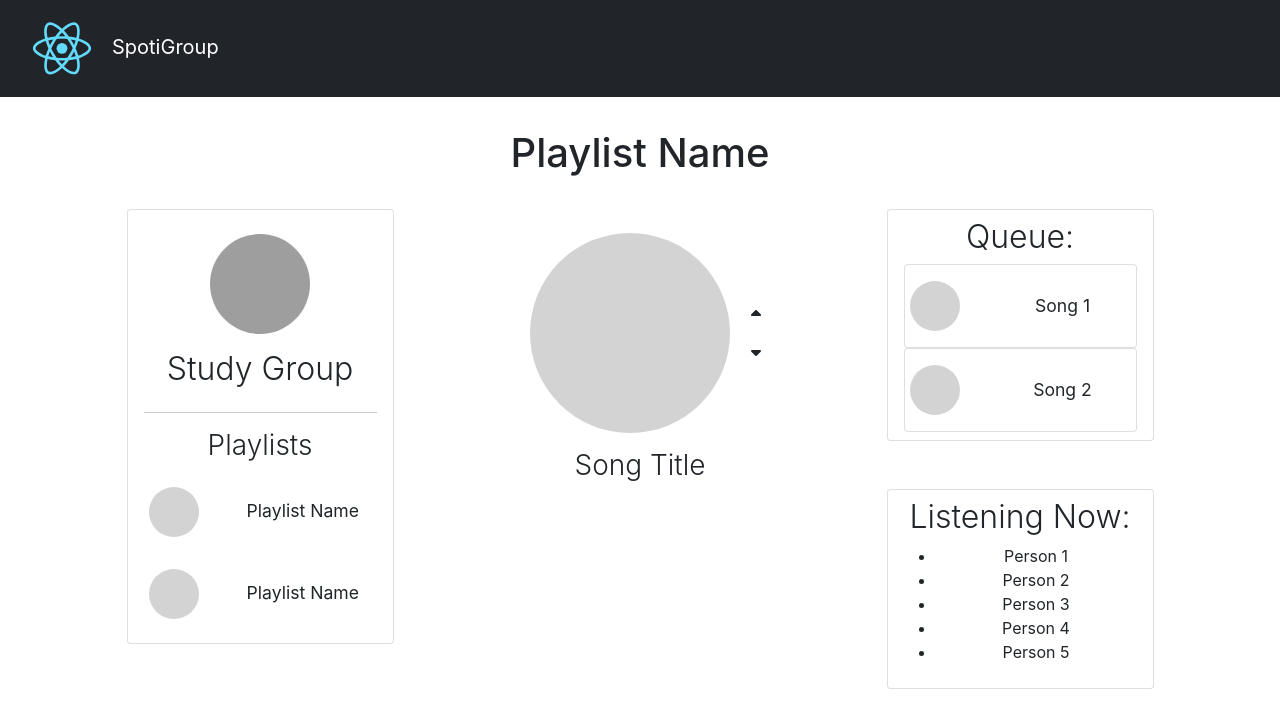
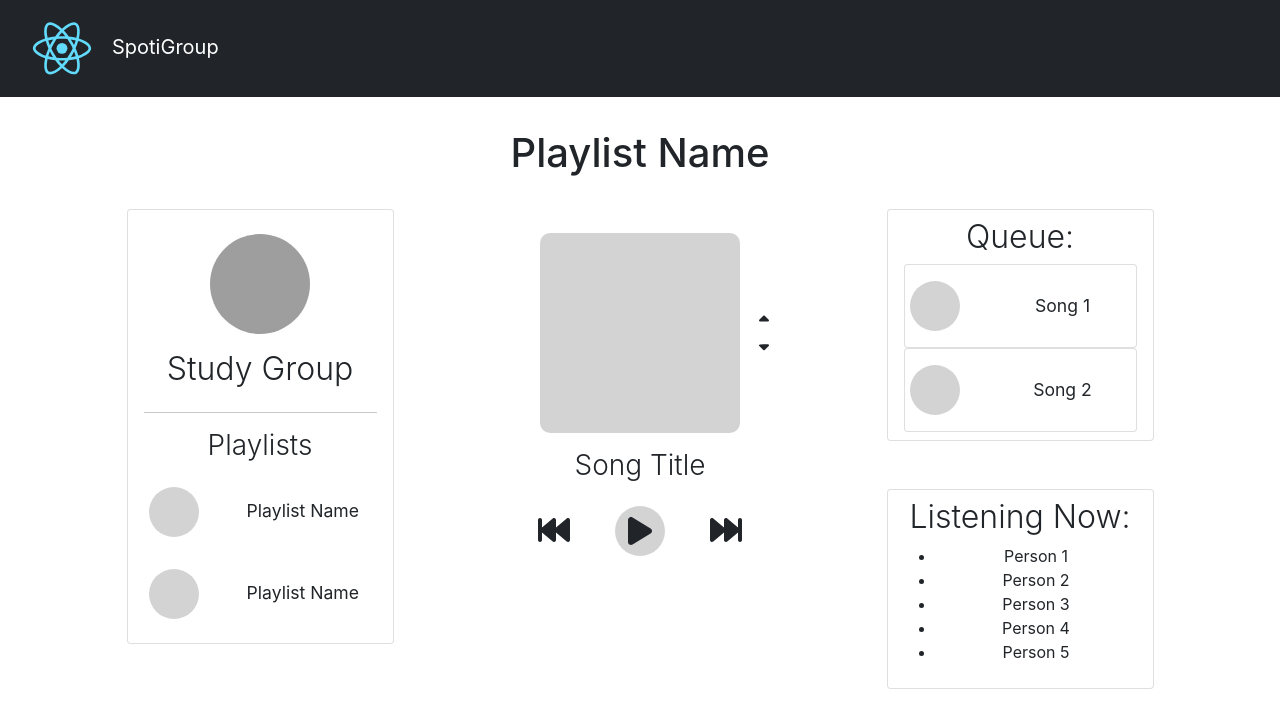
Before and after one commit to samderanova/spotify-groups, a React (Create React App) app in the folder client/: page / in a window 1280 px wide. Shown: the top 728 px of the page. Built offline with nearby package versions, Linux system fonts and the light colour scheme; grey boxes are pictures that could not be loaded.

Commit message:
Incorporated additional placeholder features

```diff
--- a/client/package.json
+++ b/client/package.json
@@ -16,6 +16,7 @@
     "react-dom": "^17.0.2",
     "react-router-dom": "^6.2.1",
     "react-scripts": "5.0.0",
+    "socket.io-client": "^4.4.1",
     "web-vitals": "^2.1.4"
   },
   "scripts": {
--- a/client/src/App.js
+++ b/client/src/App.js
@@ -1,16 +1,20 @@
+import React, { useEffect } from 'react';
 import { BrowserRouter, Routes, Route } from 'react-router-dom';
 import { Navbar, Nav, Container } from 'react-bootstrap';
 import { library } from '@fortawesome/fontawesome-svg-core';
-import { faCaretDown, faCaretUp } from '@fortawesome/free-solid-svg-icons';
+import { faCaretDown, faCaretUp, faPause, faPlay, faFastForward, faFastBackward } from '@fortawesome/free-solid-svg-icons';
 
 import Home from './pages/Home/Home';
 
 import logo from './logo.svg';
 import './App.css';
 
-library.add(faCaretUp, faCaretDown);
+library.add(faCaretUp, faCaretDown, faPause, faPlay, faFastForward, faFastBackward);
 
 function App() {
+  useEffect(() => {
+    // fetch("http://localhost:5000/login")
+  }, []);
   return (
     <div className="App">
       <BrowserRouter>
--- a/client/src/pages/Home/Home.css
+++ b/client/src/pages/Home/Home.css
@@ -1,4 +1,4 @@
-#playlist-logo, .small-playlist-logo, #album-logo {
+#playlist-logo, .small-playlist-logo {
     background-color: lightgray;
     border-radius: 100%;
     display: block;
@@ -16,6 +16,22 @@
 }
 
 #album-logo {
+    background-color: lightgray;
+    border-radius: 10px;
+    display: block;
+    margin: 1rem auto;
     height: 200px;
     width: 200px;
 }
+
+.audio-controls .col-md-4 {
+    text-align: center;
+}
+
+button {
+    padding: 0 !important;
+}
+
+.audio-controls svg {
+    font-size: 2rem;
+}
--- a/client/src/pages/Home/Home.js
+++ b/client/src/pages/Home/Home.js
@@ -1,19 +1,25 @@
 import React, { useState, useEffect } from 'react';
+import { io } from 'socket.io-client';
 import { FontAwesomeIcon } from '@fortawesome/react-fontawesome';
 import './Home.css';
 
+// const socket = io('http://localhost:5000');
+
+// io.on('connection', socket => {
+
+// })
+
 function Home() {
     const [playlists, setPlaylists] = useState([]);
-    const [currentPlaylistLogo, setCurrentPlaylistLogo] = useState('');
-    const [currentAlbumLogo, setCurrentAlbumLogo] = useState('');
-    const [currentSongTitle, setCurrentSongTitle] = useState('');
+    const [currentPlaylist, setCurrentPlaylist] = useState('');
+    const [currentAlbum, setCurrentAlbum] = useState('');
     const [queue, setQueue] = useState([]);
+    const [playPauseIcon, setPlayPauseIcon] = useState('play');
 
     useEffect(() => {
         // fetch().then(res => {}).catch(err => console.error(err));
-        setCurrentPlaylistLogo('test');
-        setCurrentAlbumLogo('test2');
-        setCurrentSongTitle('Song Title');
+        setCurrentPlaylist('test');
+        setCurrentAlbum('test2');
         setQueue([
             <div className="queue">
                 <div className="card" key="1">
@@ -63,6 +69,24 @@ function Home() {
             </div>
         ]);
     }, []);
+
+    function upvote(currentSong, event) {
+
+    }
+
+    function downvote(currentSong, event) {
+
+    }
+
+    function playPause(event) {
+        if (playPauseIcon === 'play') {
+            setPlayPauseIcon('pause');
+        }
+        else {
+            setPlayPauseIcon('play');
+        }
+    }
+
     return (
         <div className="Home">
             <div className="container">
@@ -70,7 +94,7 @@ function Home() {
                 <div className="row">
                     <div className="col-lg-4">
                         <div className="w-75 py-2 px-3 m-auto card">
-                            <span id="playlist-logo" style={{ backgroundImage: `url(${currentPlaylistLogo})` }}></span>
+                            <span id="playlist-logo" style={{ backgroundImage: `url(${currentPlaylist})` }}></span>
                             <h2 className="text-center">Study Group</h2>
                             <hr />
                             <h3 className="text-center">Playlists</h3>
@@ -81,20 +105,35 @@ function Home() {
                     </div>
                     <div className="col-lg-4">
                         <div className="w-75 py-2 px-3 m-auto">
-                            <div className="row align-items-center gx-0">
-                                <div className="col-md-11 p-0">
-                                    <span id="album-logo" style={{ backgorundImage: `url(${currentAlbumLogo})` }}></span>
-                                </div>
-                                <div className="col-md-1 p-0">
-                                    <button type="button" className="btn btn-none"onClick={() => {}}>
+                            <div style={{ position: "relative" }}>
+                                <span id="album-logo" style={{ backgorundImage: `url(${currentAlbum})` }}></span>
+                                <div style={{ position: "absolute", left: "100%", top: "50%", transform: "translateY(-50%)"}}>
+                                    <button type="button" className="btn btn-none" onClick={e => upvote(currentAlbum, e)}>
                                         <FontAwesomeIcon icon="caret-up" />
                                     </button>
-                                    <button type="button" className="btn btn-none"onClick={() => {}}>
+                                    <button type="button" className="btn btn-none" onClick={e => downvote(currentAlbum, e)}>
                                         <FontAwesomeIcon icon="caret-down" />
                                     </button>
                                 </div>
                             </div>
-                            <h3 className="text-center">{currentSongTitle}</h3>
+                            <h3 className="text-center">{/* currentAlbum.songTitle */}Song Title</h3>
+                            <div className="row audio-controls align-items-center">
+                                <div className="col-md-4">
+                                    <span >
+                                        <FontAwesomeIcon icon="backward-fast" />
+                                    </span>
+                                </div>
+                                <div className="col-md-4">
+                                    <span className="small-playlist-logo" onClick={playPause} style={{ position: "relative" }}>
+                                        <FontAwesomeIcon icon={playPauseIcon} style={{ position: "absolute", top: "50%", left: "50%", transform: "translate(-50%, -50%)" }} />
+                                    </span>
+                                </div>
+                                <div className="col-md-4">
+                                    <span>
+                                        <FontAwesomeIcon icon="forward-fast" />
+                                    </span>
+                                </div>
+                            </div>
                         </div>
                     </div>
                     <div className="col-lg-4">
```
Also changed, not shown: 1 other file (tests, documents, lock files or other folders).
